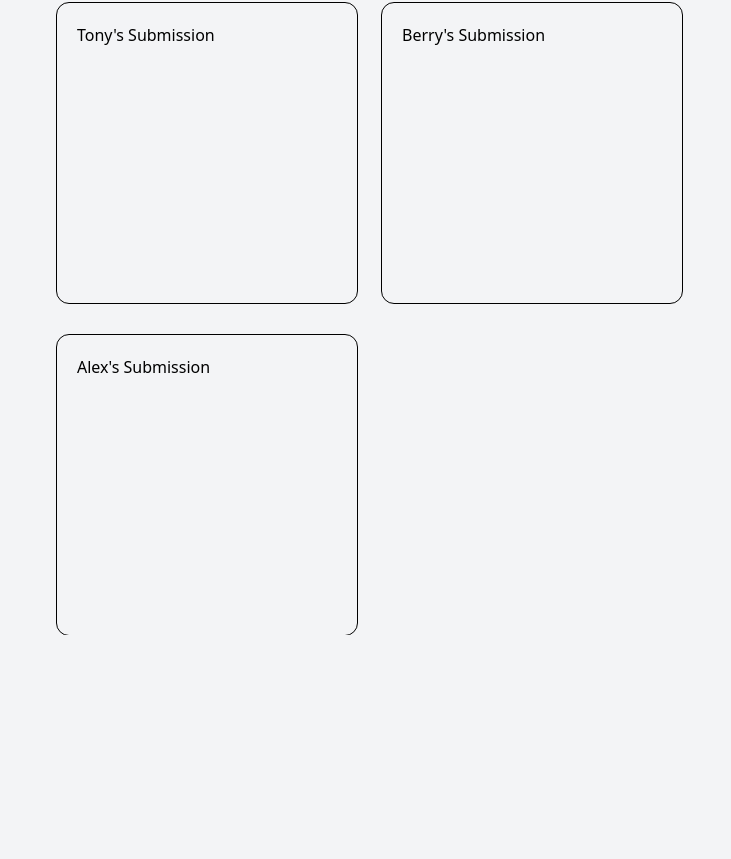
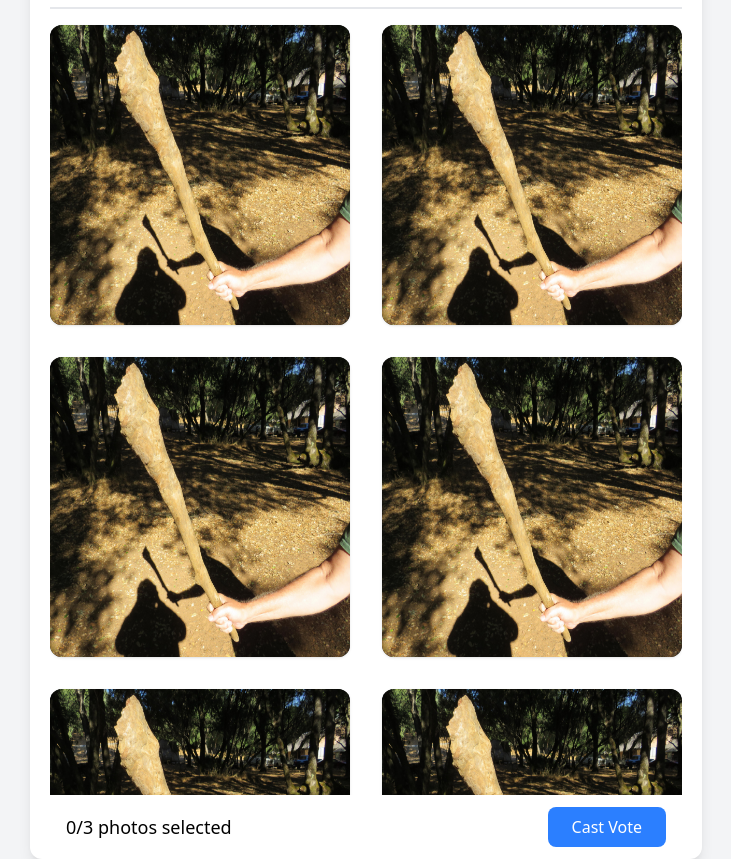
Before and after one commit to tnt417/Minnehack2025ATA, a React (Vite) app in the folder frontend/: page /judge in a window 1280 px wide. Shown: the part 141-1000 px from the top of the page, without its empty margins (274-1005 px from the left). Before the commit the page ends 800 px from the top, so only its background shows below. Built offline with nearby package versions, Linux system fonts and the light colour scheme.

Commit message:
backup
backup

```diff
--- a/frontend/src/pages/JudgingPage.jsx
+++ b/frontend/src/pages/JudgingPage.jsx
@@ -1,26 +1,58 @@
 import Submission from "./components/Submission"
 import React, { useState } from "react"
+import stickImg from "../assets/coolstick.jpg"
 
 export default function JudgingPage()
 {
     const [submissions, setSubmissions] = useState([
-        {user:"Tony"},
-        {user:"Berry"},
-        {user:"Alex"}
+        {user:"Tony", photo:stickImg},
+        {user:"Berry", photo:stickImg},
+        {user:"Alex", photo:stickImg},
+        {user:"Alex", photo:stickImg},
+        {user:"Alex", photo:stickImg},
+        {user:"Alex", photo:stickImg}
         ]);
 
     const [prompt, setPrompt] = useState(["a cool stick"]);
+    const [selectedPhotos, setSelectedPhotos] = useState([]);
+
+    const setPhoto = (photo, value) => {
+        if(value)
+        {
+            setSelectedPhotos(selectedPhotos.concat(photo))
+        }else{
+            setSelectedPhotos(selectedPhotos.filter(item => item !== photo))
+        }
+    }
 
     return (
-        <div className="w-full h-full flex flex-col justify-center items-center pt-[70px] overflow-y-scroll space-y-[50px]">
-    <h1 className="">Pick 3 of the following images that best show a photo of {prompt}</h1>
-    <div className="w-full max-w-[350px] sm:max-w-[650px] px-4">
-        <div className="grid grid-cols-1 sm:grid-cols-2 gap-8 w-full justify-center mx-auto">
-            {submissions.map((obj) => (
-                <Submission key={obj.id} submissionData={obj} />
-            ))}
-        </div>
+        <div className="w-full h-full pt-[100px] flex flex-col">
+  <div className="max-w-[350px] sm:max-w-[700px] max-h-[900px] px-[20px] bg-white mx-auto font-roboto_condensed text-black px-[5px] rounded-xl shadow-lg flex flex-col">
+    <h1 className={"py-[10px] border-b-2 text-lg border-gray-200"}>Pick 3 of the following images that best show a photo of {prompt}</h1>
+
+    {/* Scrollable image grid */}
+    <div className="flex-1 overflow-y-scroll py-4">
+      <div className="grid grid-cols-1 sm:grid-cols-2 gap-8 w-full justify-center mx-auto">
+        {submissions.map((obj) => (
+          <Submission key={obj.id} submissionData={obj} setPhoto={setPhoto} selectionFull={() => {return selectedPhotos.length >= 3}} />
+        ))}
+      </div>
     </div>
+
+    {/* Floating bottom div */}
+    <div className="flex justify-between items-center bg-white px-4 py-3 mt-auto rounded-xl mb-0">
+      <span className="text-lg">
+        {selectedPhotos.length}/3 photos selected
+      </span>
+      <button
+        className="px-6 py-2 bg-blue-500 text-white rounded-lg hover:bg-blue-600 transition duration-300"
+        disabled={selectedPhotos.length !== 3}
+      >
+        Cast Vote
+      </button>
+    </div>
+  </div>
 </div>
+
     );
 }
--- a/frontend/src/pages/components/Submission.jsx
+++ b/frontend/src/pages/components/Submission.jsx
@@ -1,10 +1,39 @@
 import React, { useState } from "react";
 
-export default function Submission({submissionData})
+export default function Submission({submissionData, setPhoto, selectionFull})
 {
+
+    const [selected, setSelected] = useState(false);
+
+    const canClick = () => {
+        return (!selectionFull()) || selected
+    }
+
     return (
-        <div className={"w-[300px] h-[300px] outline-1 rounded-xl"}>
-            <p className="p-[20px]">{submissionData.user}'s Submission</p>
-        </div>
+        <div className="w-[300px] h-[300px] bg-black rounded-xl relative">
+            <img
+                className={`shadow-sm relative left-0 top-0 w-full aspect-square rounded-xl ${canClick() ? "hover:opacity-80 cursor-pointer" : "disabled"} transition duration-200`}
+                src={submissionData.photo}
+                alt="Submission"
+                onClick={() => {
+                    if(!canClick()) return;
+                    setPhoto(submissionData.photo, !selected);
+                    setSelected(!selected);
+                }}
+            />
+            <svg
+                className={`absolute transition duration-200 ${selected ? "opacity-80" : "opacity-0"} top-1/2 left-1/2 transform -translate-x-1/2 -translate-y-1/2 w-24 h-24 text-white`}
+                fill="#FFFFFF"
+                width="200px"
+                height="200px"
+                viewBox="0 0 32 32"
+                version="1.1"
+                xmlns="http://www.w3.org/2000/svg"
+            >
+                <title>checkmark</title>
+                <path d="M16 3c-7.18 0-13 5.82-13 13s5.82 13 13 13 13-5.82 13-13-5.82-13-13-13zM23.258 12.307l-9.486 9.485c-0.238 0.237-0.623 0.237-0.861 0l-0.191-0.191-0.001 0.001-5.219-5.256c-0.238-0.238-0.238-0.624 0-0.862l1.294-1.293c0.238-0.238 0.624-0.238 0.862 0l3.689 3.716 7.756-7.756c0.238-0.238 0.624-0.238 0.862 0l1.294 1.294c0.239 0.237 0.239 0.623 0.001 0.862z"></path>
+            </svg>
+            </div>
+
     );
 }
```
Also changed, not shown: frontend/src/assets/checkmark.svg (added), frontend/src/assets/coolstick.jpg (added).
